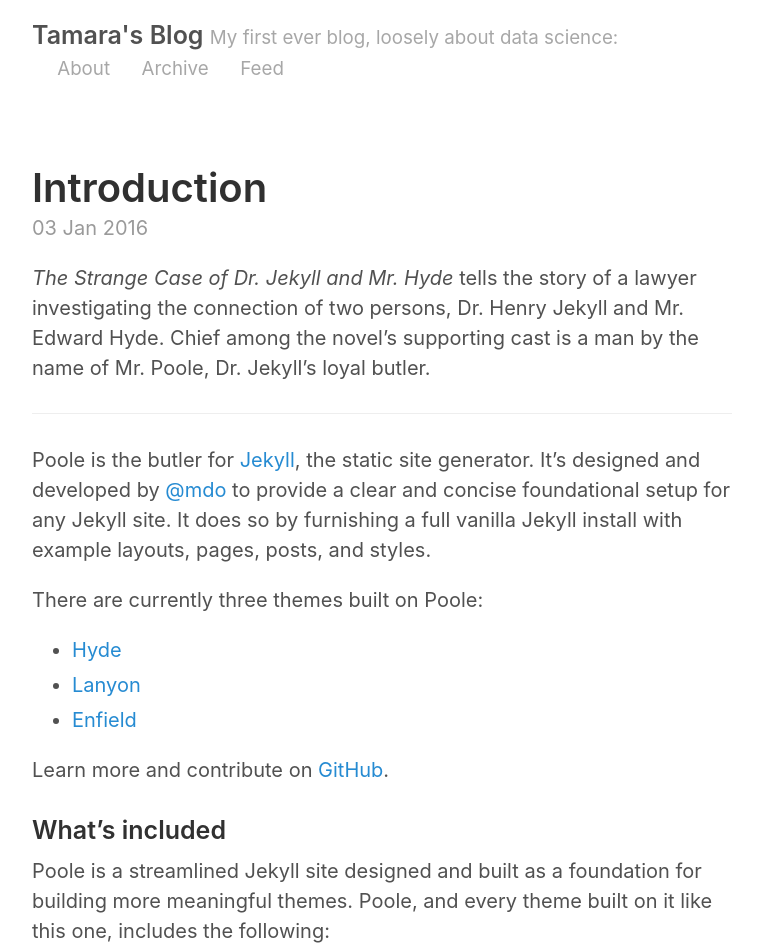
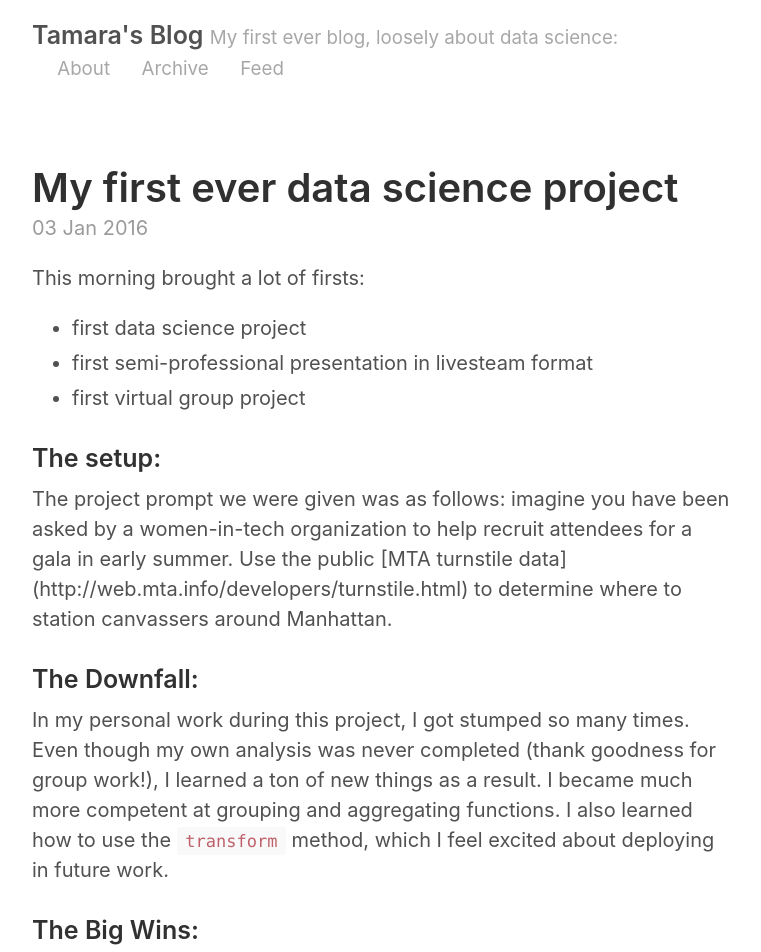
Before and after one commit to tskootsky/tskootsky.github.io, a Jekyll site: the page built from _posts/2016-01-03-introduction.md, in a window 1280 px wide and 1400 px high. Shown: the top 952 px of the window, without its empty margins (258-1019 px from the left). Built offline with Jekyll 4.4.1, drawn with Linux system fonts in a browser that asks for light colours; some of the changed text lies outside the part shown.

Commit message:
Edited first post

```diff
--- a/_posts/2016-01-03-introduction.md
+++ b/_posts/2016-01-03-introduction.md
@@ -1,41 +1,30 @@
 ---
 layout: post
-title: Introduction
+title: My first ever data science project
 ---
 
-*The Strange Case of Dr. Jekyll and Mr. Hyde* tells the story of a lawyer investigating the connection of two persons, Dr. Henry Jekyll and Mr. Edward Hyde. Chief among the novel's supporting cast is a man by the name of Mr. Poole, Dr. Jekyll's loyal butler.
+This morning brought a lot of firsts:
+* first data science project
+* first semi-professional presentation in livesteam format
+* first virtual group project
 
------
+### The setup:
 
-Poole is the butler for [Jekyll](http://jekyllrb.com), the static site generator. It's designed and developed by [@mdo](https://twitter.com/mdo) to provide a clear and concise foundational setup for any Jekyll site. It does so by furnishing a full vanilla Jekyll install with example layouts, pages, posts, and styles.
+The project prompt we were given was as follows: imagine you have been asked by a women-in-tech organization to help recruit attendees for a gala in early summer. Use the public [MTA turnstile data] (http://web.mta.info/developers/turnstile.html) to determine where to station canvassers around Manhattan.
 
-There are currently three themes built on Poole:
+### The Downfall:
+In my personal work during this project, I got stumped so many times. Even though my own analysis was never completed (thank goodness for group work!), I learned a ton of new things as a result. I became much more competent at grouping and aggregating functions. I also learned how to use the `transform` method, which I feel excited about deploying in future work.
 
-* [Hyde](http://hyde.getpoole.com)
-* [Lanyon](http://lanyon.getpoole.com)
-* [Enfield](http://enfield.getpoole.com)
+### The Big Wins:
+There were some really big wins for my team and me as we went about this project. In no particular order...
+* I used [pandas] (https://pandas.pydata.org/) to analyze data
+   This includes viewing, grouping, transforming and visualizing my data!
+* We figured out how to change the colors of bars in our charts. For example...
+   ![This graph](~/Downloads/greyedouttop20.png), which illustrates the stations that we removed for being outliers or poorly located for our purposes.
+* We put together a really streamlined and concise presentation.
+   This for me was one of the most satisfying parts - Possibly because I struggled with the analysis... or possibly because, as our instructors tell us, communication is just as important. In just 8 slides, we told an in depth story that took the viewer on one clear journey through our process and conclusions.
 
-Learn more and contribute on [GitHub]({{ site.github.repo }}).
+### The Cold (or shall I say *covid*) Hard Truth:
+At the end of the day, we added one new piece of consideration - can we really use MTA Turnstile data to plan for a street team to recruit for an in person event *in New York City this summer*?
 
-### What's included
-
-Poole is a streamlined Jekyll site designed and built as a foundation for building more meaningful themes. Poole, and every theme built on it like this one, includes the following:
-
-* Complete Jekyll setup included (layouts, config, [404]({{ site.baseurl }}/404.html), [RSS feed]({{ site.baseurl }}/atom.xml), posts, and [example page]({{ site.baseurl }}/about))
-* Mobile friendly design and development
-* Easily scalable text and component sizing with `rem` units in the CSS
-* Support for a wide gamut of HTML elements
-* Related posts (time-based, because Jekyll) below each post
-* Syntax highlighting, courtesy Jekyll's built-in support for Rouge
-
-Additional features are available in individual themes.
-
-### Browser support
-
-Poole and its themes are by preference a forward-thinking project. In addition to the latest versions of Chrome, Safari (mobile and desktop), and Firefox, it is only compatible with Internet Explorer 9 and above.
-
-### Download
-
-These themes are developed on and hosted with GitHub. Head to the [GitHub repository]({{ site.github.repo }}) for downloads, bug reports, and features requests.
-
-Thanks!
+I think that it's important for all data scientists to merge the requests they've received, with historical data **and** current events. We need to know what's different and similar about today from the past if we want to be able to accurately make predictions about the future. We cannot always assume trends will continue in the same way they have in the past.
```
